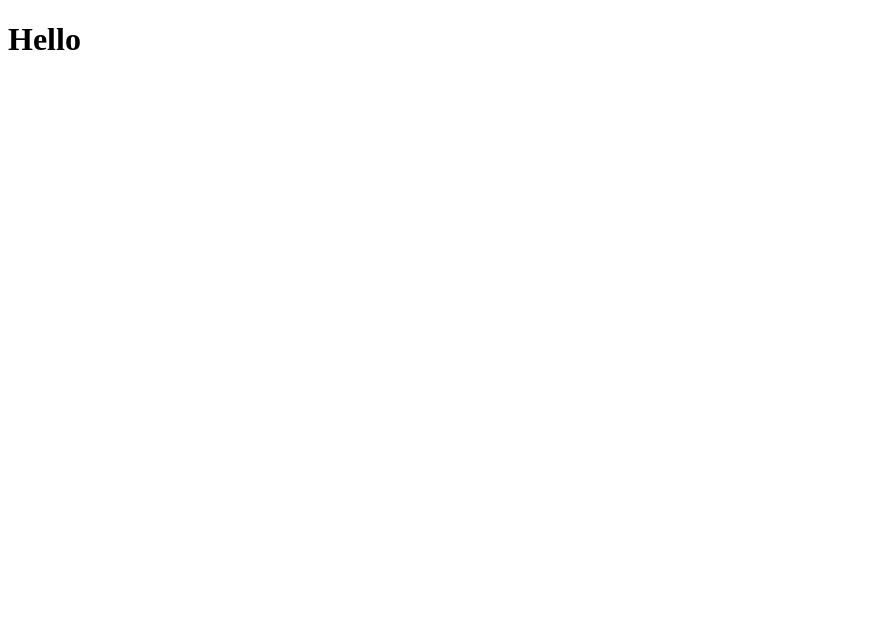
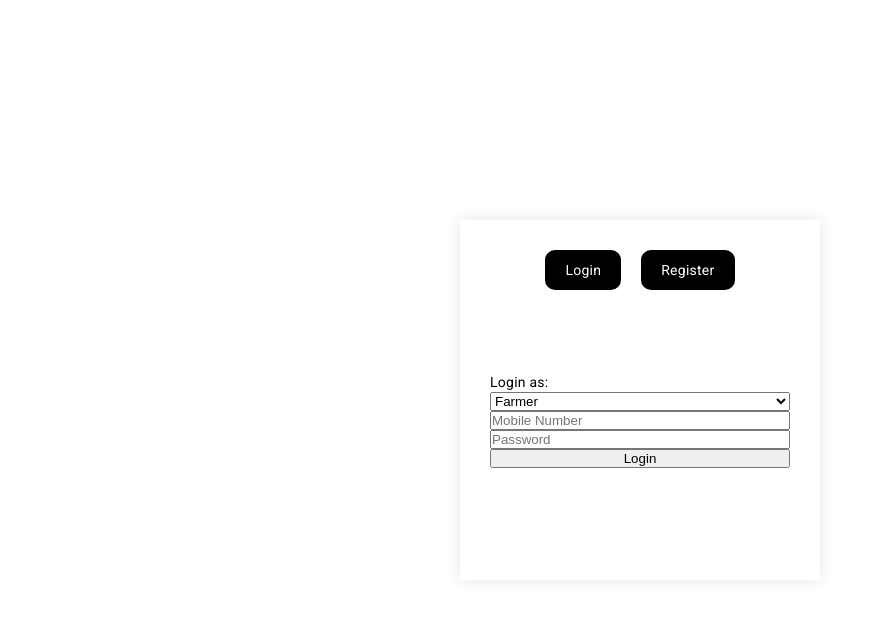
Before and after one commit to nawaz-git/farmlink-fe, an Angular app: page / in a window 1280 px wide. Shown: the top 620 px of the page, without its empty margins (0-876 px from the left). Built offline with nearby package versions, Linux system fonts and the light colour scheme.

Commit message:
Login and Register Component

```diff
--- a/angular.json
+++ b/angular.json
@@ -25,6 +25,7 @@
               "src/assets"
             ],
             "styles": [
+              "@angular/material/prebuilt-themes/indigo-pink.css",
               "src/styles.css"
             ],
             "scripts": []
@@ -87,6 +88,7 @@
               "src/assets"
             ],
             "styles": [
+              "@angular/material/prebuilt-themes/indigo-pink.css",
               "src/styles.css"
             ],
             "scripts": []
--- a/package.json
+++ b/package.json
@@ -11,10 +11,12 @@
   "private": true,
   "dependencies": {
     "@angular/animations": "^15.1.0",
+    "@angular/cdk": "^15.1.2",
     "@angular/common": "^15.1.0",
     "@angular/compiler": "^15.1.0",
     "@angular/core": "^15.1.0",
     "@angular/forms": "^15.1.0",
+    "@angular/material": "^15.1.2",
     "@angular/platform-browser": "^15.1.0",
     "@angular/platform-browser-dynamic": "^15.1.0",
     "@angular/router": "^15.1.0",
--- a/src/app/app.component.css
+++ b/src/app/app.component.css
@@ -0,0 +1,6 @@
+.main {
+    height: 100vh;
+    display: flex;
+    justify-content: center;
+    align-items: center;
+}
--- a/src/app/app.component.html
+++ b/src/app/app.component.html
@@ -1 +1,3 @@
-<h1>Hello</h1>
+<div class="main">
+    <app-login-register></app-login-register>
+</div>
--- a/src/app/app.module.ts
+++ b/src/app/app.module.ts
@@ -3,10 +3,12 @@ import { BrowserModule } from '@angular/platform-browser';
 
 import { AppRoutingModule } from './app-routing.module';
 import { AppComponent } from './app.component';
+import { LoginRegisterComponent } from './login-register/login-register.component';
 
 @NgModule({
   declarations: [
-    AppComponent
+    AppComponent,
+    LoginRegisterComponent
   ],
   imports: [
     BrowserModule,
--- /dev/null
+++ b/src/app/login-register/login-register.component.css
@@ -0,0 +1,40 @@
+.main {
+    display: flex;
+    flex-direction: column;
+    width: 300px;
+    height: 300px;
+    padding: 30px;
+    margin: 20px;
+    box-shadow: 0px 0px 15px rgba(41, 41, 41, 0.126);
+}
+
+.switcher {
+    display: flex;
+    flex-direction: row;
+    justify-content: center;
+}
+
+.switcher div {
+    margin: 0px 10px;
+    padding: 10px 20px;
+    background-color: black;
+    border-radius: 10px;
+    color: white;
+    cursor: pointer;
+}
+
+.login {
+    width: 100%;
+    display: flex;
+    flex-direction: column;
+    justify-content: center;
+    height: 100%;
+}
+
+.register {
+    width: 100%;
+    display: flex;
+    flex-direction: column;
+    justify-content: center;
+    height: 100%;
+}
--- /dev/null
+++ b/src/app/login-register/login-register.component.html
@@ -0,0 +1,31 @@
+<div class="main">
+    <div class="switcher">
+        <div class="login-switch" (click)="isLogin = true ">
+            Login
+        </div>
+        <div class="signup-switch" (click)="isLogin = false ">
+            Register
+        </div>
+    </div>
+    <div class="login" *ngIf="isLogin">
+        <label>Login as:</label>
+        <select>
+            <option>Farmer</option>
+            <option>Customer</option>
+        </select>
+        <input type="text" placeholder="Mobile Number">
+        <input type="password" placeholder="Password">
+        <button>Login</button>
+    </div>
+    <div class="register" *ngIf="!isLogin">
+        <label>Register as:</label>
+        <select>
+            <option>Farmer</option>
+            <option>Customer</option>
+        </select>
+        <input type="text" placeholder="Mobile Number">
+        <input type="password" placeholder="Password">
+        <input type="password" placeholder="Confirm Password">
+        <button>Register</button>
+    </div>
+</div>
--- /dev/null
+++ b/src/app/login-register/login-register.component.ts
@@ -0,0 +1,11 @@
+import { Component } from '@angular/core';
+
+@Component({
+  selector: 'app-login-register',
+  templateUrl: './login-register.component.html',
+  styleUrls: ['./login-register.component.css']
+})
+export class LoginRegisterComponent {
+  isLogin = true;
+
+}
--- a/src/index.html
+++ b/src/index.html
@@ -6,8 +6,11 @@
   <base href="/">
   <meta name="viewport" content="width=device-width, initial-scale=1">
   <link rel="icon" type="image/x-icon" href="favicon.ico">
+  <link rel="preconnect" href="https://fonts.gstatic.com">
+  <link href="https://fonts.googleapis.com/css2?family=Roboto:wght@300;400;500&display=swap" rel="stylesheet">
+  <link href="https://fonts.googleapis.com/icon?family=Material+Icons" rel="stylesheet">
 </head>
-<body>
+<body class="mat-typography">
   <app-root></app-root>
 </body>
 </html>
--- a/src/styles.css
+++ b/src/styles.css
@@ -1 +1,22 @@
-/* You can add global styles to this file, and also import other style files */
+:root {
+    --primary: black;
+    --secondary: black;
+    --third: black;
+    --heading: black;
+    --text: black;
+}
+
+* {
+    margin: 0;
+    padding: 0;
+}
+
+html,
+body {
+    height: 100%;
+}
+
+body {
+    margin: 0;
+    font-family: Poppins, sans-serif;
+}
```
Also changed, not shown: 2 other files (tests, documents, lock files or other folders).
